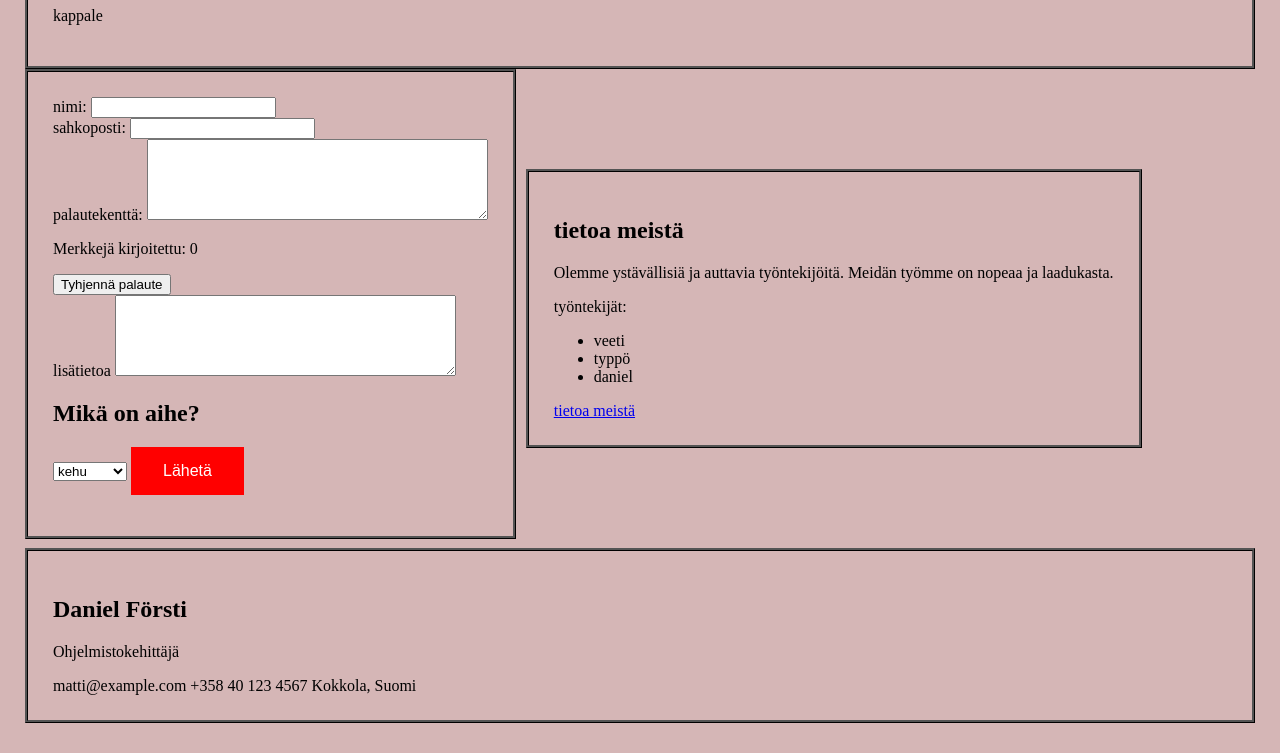
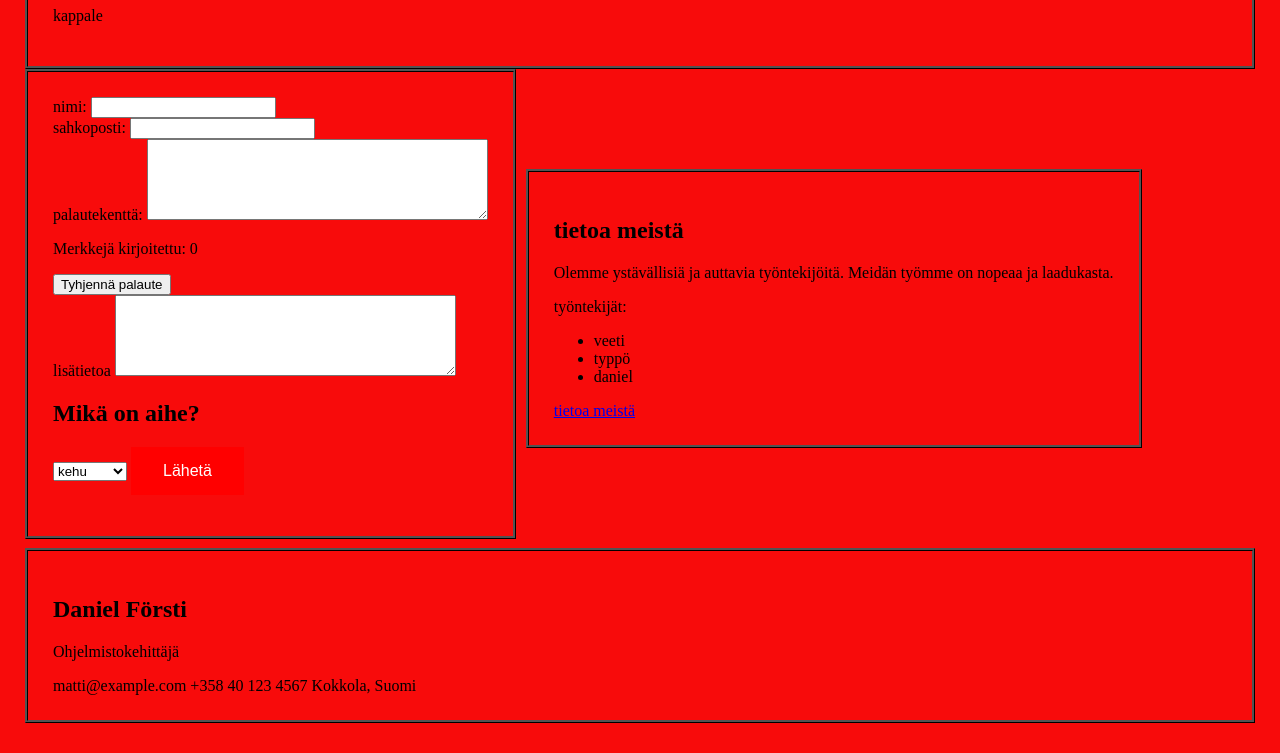
Before and after one commit to apinarotta/pages, a plain HTML site: page index.html in a window 1280 px wide. Shown: the part 131-884 px from the top of the page. Drawn offline with Linux system fonts and the light colour scheme.

Commit message:
Update vari.css

```diff
--- a/vari.css
+++ b/vari.css
@@ -5,7 +5,7 @@
 }
 
 body {
-    background-color: rgb(213, 182, 182);
+    background-color: rgb(248, 11, 11);
     padding: 30px 25px;
     border-radius: 20px;
     color: rgb(0, 0, 0);
```
